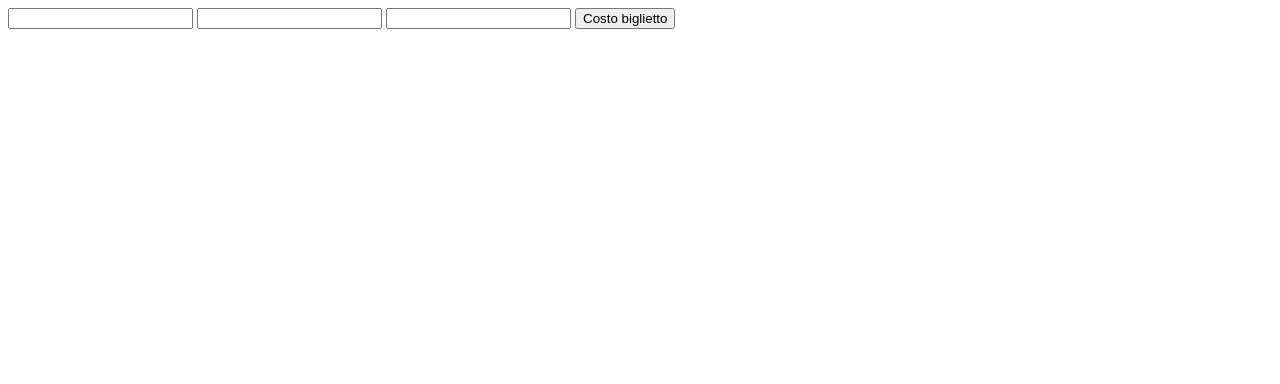
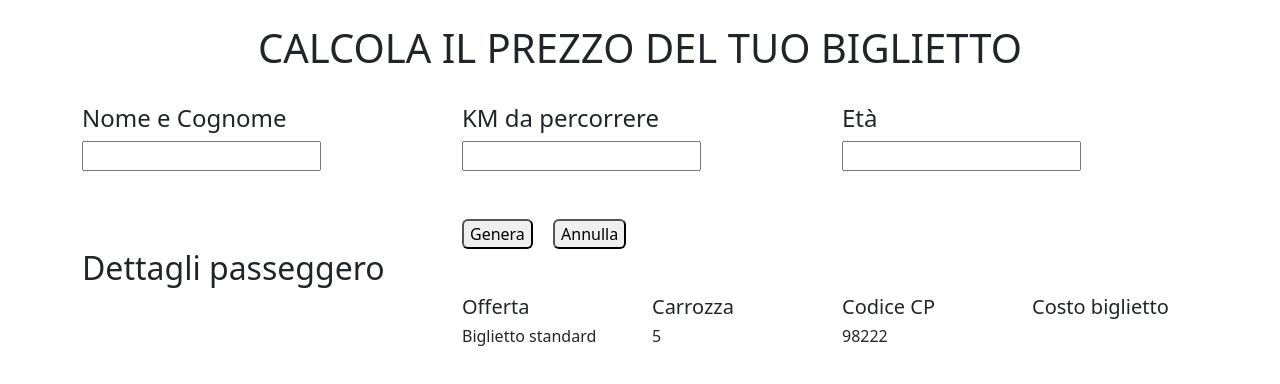
Before and after one commit to Sebastian-ivaniczki/js-biglietto-treno-form, a plain HTML site: page index.html in a window 1280 px wide. Drawn offline with nearby package versions, Linux system fonts and the light colour scheme.

Commit message:
added some aestetic

```diff
--- a/index.html
+++ b/index.html
@@ -4,6 +4,9 @@
     <meta charset="UTF-8">
     <meta http-equiv="X-UA-Compatible" content="IE=edge">
     <meta name="viewport" content="width=device-width, initial-scale=1.0">
+
+    <!-- bootstrap -->
+    <link href="https://cdn.jsdelivr.net/npm/bootstrap@5.2.3/dist/css/bootstrap.min.css" rel="stylesheet" integrity="sha384-rbsA2VBKQhggwzxH7pPCaAqO46MgnOM80zW1RWuH61DGLwZJEdK2Kadq2F9CUG65" crossorigin="anonymous">
     <!-- my style -->
     <link rel="stylesheet" href="css/style.css">
     <!-- script js -->
@@ -11,18 +14,85 @@
     <title>Document</title>
 </head>
 <body>
+    <div class="container">
+        <div class="row">
+            <div class="col-12 text-center">
+                <h1 class="p-4">CALCOLA IL PREZZO DEL TUO BIGLIETTO</h1>
+            </div>
+        </div>
+        <div class="row d-flex justify-content-around">
+            <div class="col-4">
+                <h4>Nome e Cognome</h4>
+                <input type="text" id="pasenger-name">
+            </div>
 
-    <input type="text" id="pasenger-name">
-    <input type="number" id="kms" min="1">
-    <input type="number" id="age" min="1">
-    <button id="button">Costo biglietto</button>
-    <h1 id="target"></h1>
+            <div class="col-4">
+                <h4>KM da percorrere</h4>
+                <input type="number" id="kms" min="1">
+            </div>
+
+            <div class="col-4">
+                <h4>Età</h4>
+                <input type="number" id="age" min="1">
+            </div>
+        </div>
+
+        <div class="row justify-content-center pt-5">
+            <div class="col-4 ">
+                <button id="button" class="me-3 rounded-2">Genera</button>
+                <button class=" rounded-2" type="reset">Annulla</button>
+            </div>
+        </div>
+
+    </div>
+
+
     <div class="container">
-        <h1 id="pasenger-name"></h1>
+        <div class="row">
+            <div class="col-12">
+                <h2>Dettagli passeggero</h2>
+            </div>
+        </div>
+        <div class="row">
+            <div class="col-4">
 
-        <div id="trip-price"></div>
+                <h1 id="pasenger"></h1>
+            </div>
+
+            <div class="col-2">
+                <h5>Offerta</h5>
+                <h6>Biglietto standard</h6>
+
+            </div>
+
+            <div class="col-2">
+                <h5>Carrozza</h5>
+                <h6>5</h6>
+            </div>
+
+            <div class="col-2">
+                <h5>Codice CP</h5>
+                <h6>98222</h6>
+            </div>
+            <div class="col-2">
+                <h5>Costo biglietto</h5>
+                <h6 id="trip-price"></h6>
+            </div>
+        </div>
+
+
+
+
 
 
     </div>
+
+
+
+
+
+
+
+
 </body>
 </html>
--- a/js/script.js
+++ b/js/script.js
@@ -16,6 +16,8 @@ const finalPrice = document.getElementById("target");
 const tripPrice = document.getElementById("trip-price");
 
 const passN = document.getElementById("pasenger-name");
+
+const passenger = document.getElementById("pasenger")
 
 //2- chido all'utente il numero di chilometri che deve percorrere
 
@@ -73,8 +75,8 @@ button.addEventListener('click', function() {
     }
 
     tripPrice.innerText = `${discontedPrice} €`
-    passN.innerText = pasengerName
-    console.log(pasengerName)
+    passenger.innerText = pasengerName
+
 }else {
     finalPrice.innerText ="devi dichiarare l'età ed i chilometri da percorrere"
 }
```
